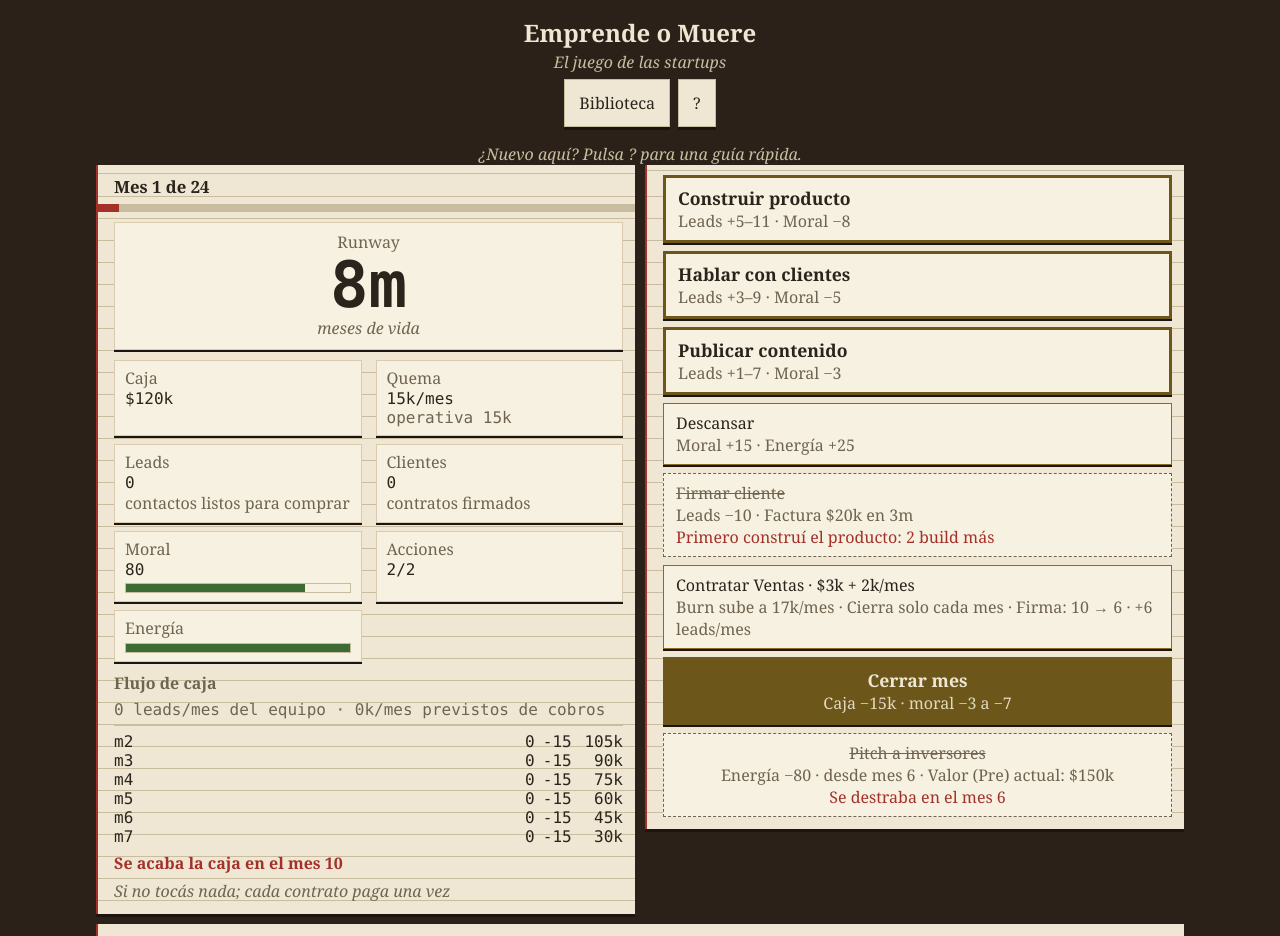
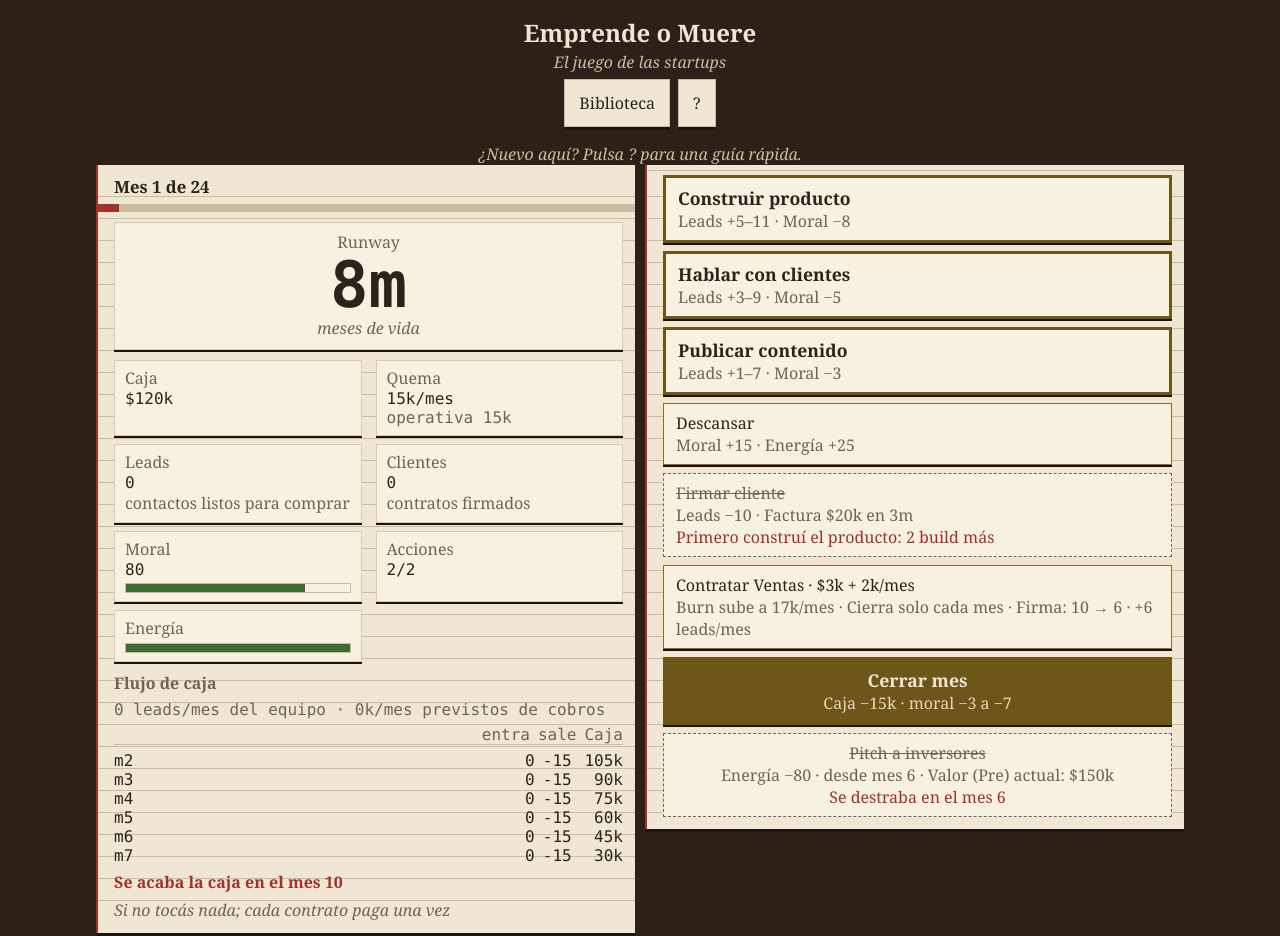
Before and after one commit to ctala/emprende-o-muere, a website with bundled scripts: page index.html in a window 1280 px wide. Shown: the top 936 px of the page. Built offline with nearby package versions, Linux system fonts and the light colour scheme.

Commit message:
fix: wire flow-head column labels (wire() looked up ids that did not exist)
The flow panel rendered bare numbers without entra/sale/Caja headers:
wire() sets them by getElementById but the spans only carried
data-testid. Owner's screenshot (v0.2.0) proved it; pinned by
flow.test.js label assertion.

```diff
--- a/index.html
+++ b/index.html
@@ -39,7 +39,7 @@
         <section class="flow" data-testid="flow" aria-label="Proyección de flujo de caja">
           <div class="flow-title" id="flow-title"></div>
           <div class="flow-rate" id="flow-rate" data-testid="flow-rate"></div>
-          <div class="flow-head" role="row"><span></span><span data-testid="flow-h-in"></span><span data-testid="flow-h-out"></span><span data-testid="flow-h-cash"></span></div>
+          <div class="flow-head" role="row"><span></span><span id="flow-h-in" data-testid="flow-h-in"></span><span id="flow-h-out" data-testid="flow-h-out"></span><span id="flow-h-cash" data-testid="flow-h-cash"></span></div>
           <div class="flow-rows" id="flow-rows" data-testid="flow-rows"></div>
           <div class="flow-verdict" id="flow-verdict" data-testid="flow-verdict"></div>
           <div class="flow-gloss" id="flow-gloss"></div>
```
Also changed, not shown: tests/e2e/flow.test.js (+2 -0 lines).
